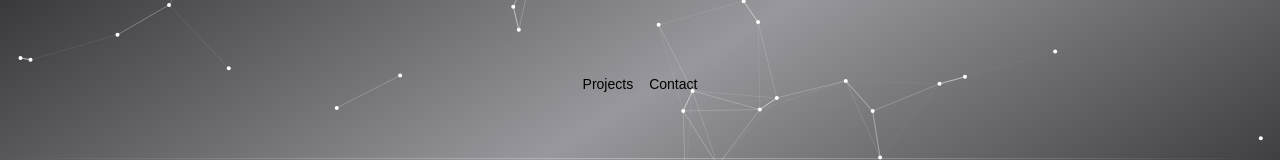
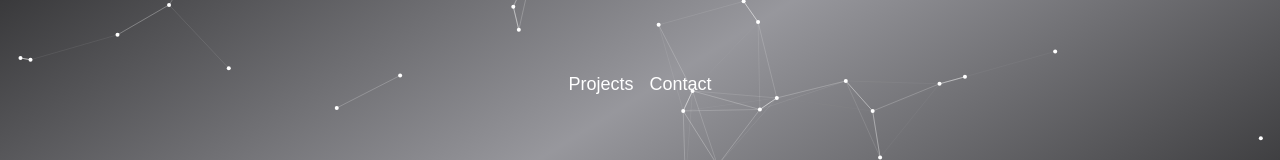
Before and after one commit to kiprutoYG/elkanakipruto, a Next.js app: page / in a window 1280 px wide. Shown: the part 304-464 px from the top of the page. Built offline with nearby package versions, Linux system fonts and the light colour scheme.

Commit message:
Changed layout text color

```diff
--- a/app/page.tsx
+++ b/app/page.tsx
@@ -16,7 +16,7 @@ export default function Home() {
             <Link
               key={item.href}
               href={item.href}
-              className="text-sm duration-500 text-black hover:text-zinc-300"
+              className="duration-500 text-white text-lg hover:text-zinc-300"
             >
               {item.name}
             </Link>
```
